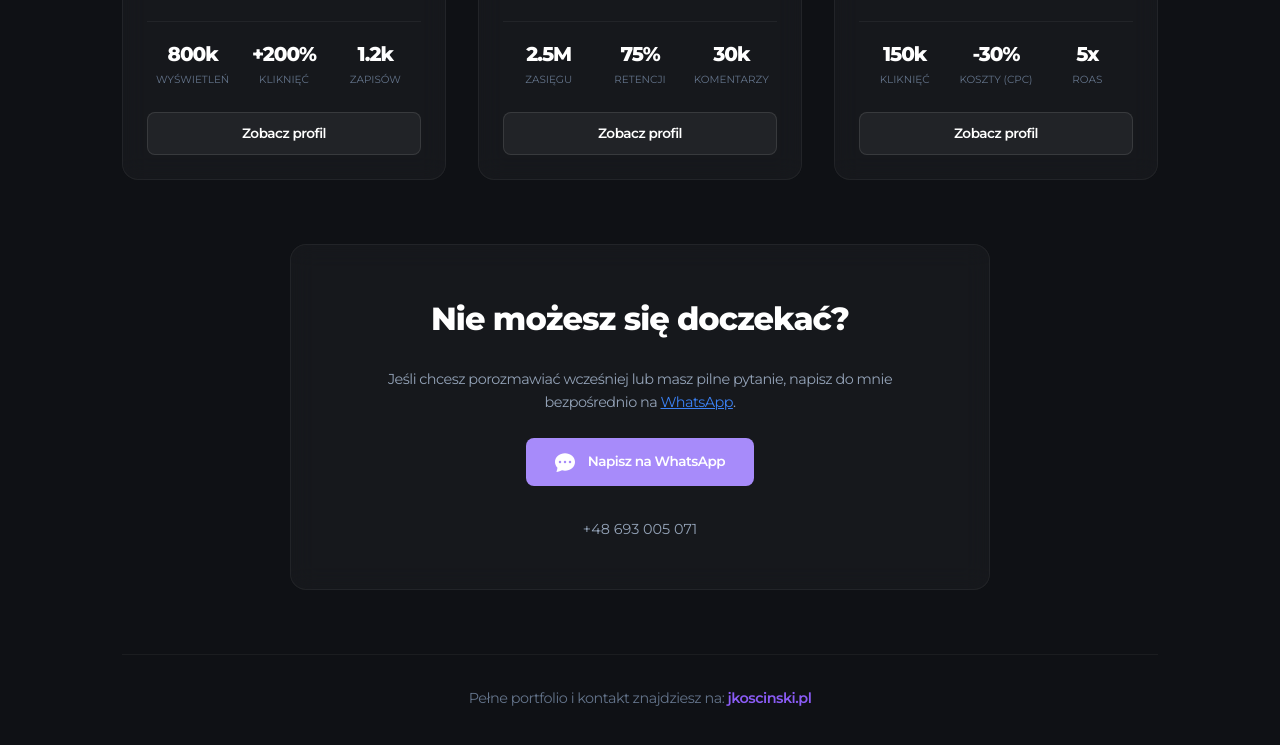
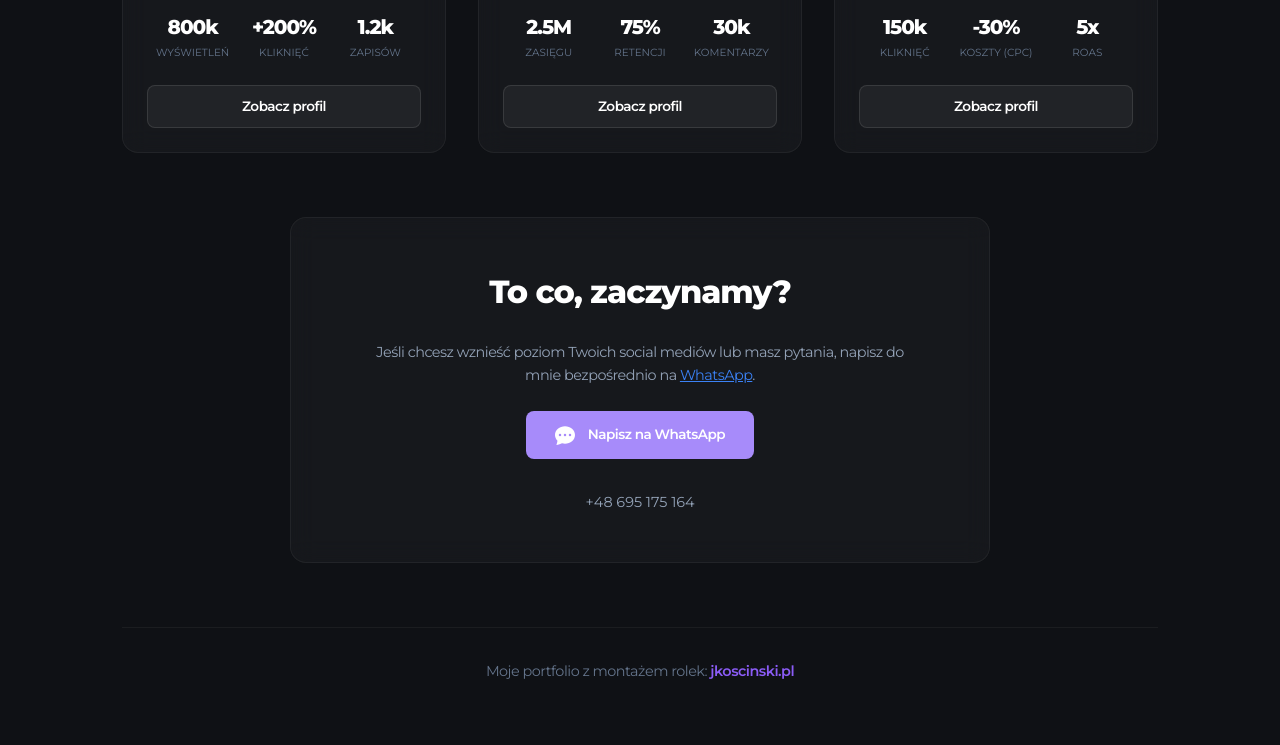
Before and after one commit to Kuba1239/koscinski, a plain HTML site: page index.html in a window 1280 px wide. Shown: the part 1543-2288 px from the top of the page. Drawn offline with Linux system fonts and the light colour scheme.

Commit message:
Add files via upload

```diff
--- a/index.html
+++ b/index.html
@@ -380,8 +380,9 @@
             </div>
             <h2>Cześć, jestem <span style="color: #a78bfa;">Jakub</span></h2>
             <p class="about">
-                Cześć! Jestem montażystą rolek i grafikiem z Warszawy. Zajmuję się kompleksowym prowadzeniem profili w social mediach. Mam na swoim koncie ponad <span class="highlight">1700 zmontowanych krótkich form wideo</span>, co pozwala mi tworzyć dynamiczne formaty, które przykuwają uwagę i budują zaangażowane społeczności.
-            </p>
+                Od 5 lat zajmuję się kompleksowym prowadzeniem profili w mediach społecznościowych. W świecie, gdzie każdy bezmyślnie scrolluje, ja sprawiam, że zatrzymują się na Tobie. Robię social media, których nie da się pominąć. Ponad 130 zrealizowanych projektów dla klientów z 11 krajów.
+
+</p>
         </header>
 
         <section>
@@ -536,9 +537,9 @@
 
         <section class="whatsapp-section card">
             <div class="whatsapp-content">
-                <h3>Nie możesz się doczekać?</h3>
-                <p>Jeśli chcesz porozmawiać wcześniej lub masz pilne pytanie, napisz do mnie bezpośrednio na <a href="https://wa.me/48693005071" target="_blank" class="whatsapp-link">WhatsApp</a>.</p>
-                <a href="https://wa.me/48693005071" target="_blank" class="btn btn-whatsapp">
+                <h3>To co, zaczynamy?</h3>
+                <p>Jeśli chcesz wznieść poziom Twoich social mediów lub masz pytania, napisz do mnie bezpośrednio na <a href="https://wa.me/48695175164" target="_blank" class="whatsapp-link">WhatsApp</a>.</p>
+                <a href="https://wa.me/48695175164" target="_blank" class="btn btn-whatsapp">
                     <span class="whatsapp-icon-wrapper">
                         <svg xmlns="http://www.w3.org/2000/svg" width="16" height="16" fill="currentColor" class="bi bi-chat-dots-fill" viewBox="0 0 16 16">
                           <path d="M16 8c0 3.866-3.582 7-8 7a9.06 9.06 0 0 1-2.347-.306c-.584.296-1.925.864-4.181 1.234-.2.032-.352-.176-.273-.362.354-.836.674-1.95.77-2.966C.744 11.37 0 9.76 0 8c0-3.866 3.582-7 8-7s8 3.134 8 7zM5 8a1 1 0 1 0-2 0 1 1 0 0 0 2 0zm4 0a1 1 0 1 0-2 0 1 1 0 0 0 2 0zm3 1a1 1 0 1 0 0-2 1 1 0 0 0 0 2z"/>
@@ -546,12 +547,12 @@
                     </span>
                     Napisz na WhatsApp
                 </a>
-                <p class="whatsapp-phone-number">+48 693 005 071</p>
+                <p class="whatsapp-phone-number">+48 695 175 164</p>
             </div>
         </section>
 
         <footer>
-            <p>Pełne portfolio i kontakt znajdziesz na: <a href="https://jkoscinski.pl" target="_blank">jkoscinski.pl</a></p>
+            <p>Moje portfolio z montażem rolek: <a href="https://jkoscinski.pl" target="_blank">jkoscinski.pl</a></p>
         </footer>
     </div>
 
```
